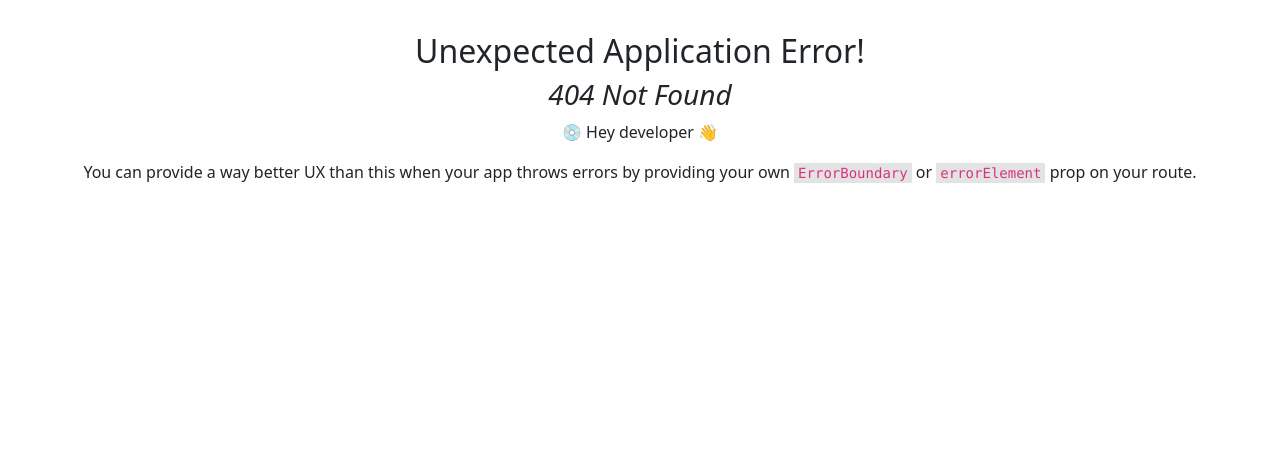
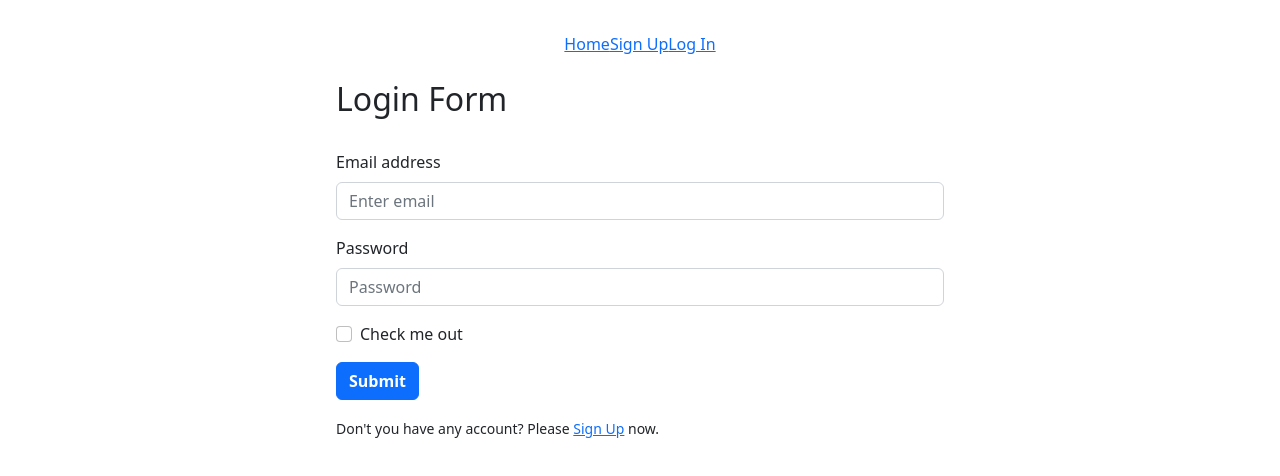
Before and after one commit to nusratBD/react-firebase-email-password-authentication, a React (Vite) app: page /log-in in a window 1280 px wide. Before the commit this address had no page. Shown: the top 476 px of the page. Built offline with nearby package versions, Linux system fonts and the light colour scheme.

Commit message:
Log in Completed

```diff
--- a/src/Header/Header.jsx
+++ b/src/Header/Header.jsx
@@ -6,6 +6,7 @@ const Header = () => {
         <div>
             <Link to='/'>Home</Link>
             <Link to='/sign-up'>Sign Up</Link>
+            <Link to='/log-in'>Log In</Link>
         </div>
     );
 };
--- a/src/Login/Login.jsx
+++ b/src/Login/Login.jsx
@@ -1,9 +1,55 @@
-import React from 'react';
+import React, { useState } from 'react';
+import Button from 'react-bootstrap/Button';
+import Form from 'react-bootstrap/Form';
+import { Link } from 'react-router-dom';
+import { getAuth, signInWithEmailAndPassword } from "firebase/auth";
+import app from '../assets/firebase/firebase.init';
+const auth = getAuth(app);
+const Login = () => {
+    const [error, setError] = useState('');
+    const [success, setSuccess] = useState('');
+    const handleLogin = (event) => {
+        event.preventDefault();
+        const login = event.target;
+        const email = login.email.value;
+        const password = login.password.value;
+        setError('');
+        setSuccess('');
+        signInWithEmailAndPassword(auth, email, password)
+            .then((userCredential) => {
+                // Signed in
+                const user = userCredential.user;
+                setSuccess('Log in Successful');
+            })
+            .catch((error) => {
+                setError(error.message);
+            });
+    }
+    return (
+        <div className='w-50 mx-auto text-start'>
+            <br></br>
+            <h2>Login Form</h2>
+            <br></br>
+            <Form onSubmit={handleLogin}>
+                <Form.Group className="mb-3" controlId="formBasicEmail">
+                    <Form.Label>Email address</Form.Label>
+                    <Form.Control type="email" placeholder="Enter email" name='email' required />
+                </Form.Group>
 
-const Login = () => {
-    return (
-        <div>
-
+                <Form.Group className="mb-3" controlId="formBasicPassword">
+                    <Form.Label>Password</Form.Label>
+                    <Form.Control type="password" placeholder="Password" name='password' required />
+                </Form.Group>
+                <Form.Group className="mb-3" controlId="formBasicCheckbox">
+                    <Form.Check type="checkbox" label="Check me out" />
+                </Form.Group>
+                <p className='text-danger fw-bold'>{error}</p>
+                <Button variant="primary fw-bold" type="submit">
+                    Submit
+                </Button>
+            </Form>
+            <p className='text-success fw-bold'>{success}</p>
+            <div><small>Don't you have any account? Please <Link to='/sign-up'>Sign Up</Link> now.</small></div>
         </div>
     );
 };
--- a/src/SignUp/SignUp.jsx
+++ b/src/SignUp/SignUp.jsx
@@ -3,6 +3,7 @@ import Button from 'react-bootstrap/Button';
 import Form from 'react-bootstrap/Form';
 import { getAuth, createUserWithEmailAndPassword } from "firebase/auth";
 import app from '../assets/firebase/firebase.init';
+import { Link } from 'react-router-dom';
 const auth = getAuth(app);
 const SignUp = () => {
     const [error, setError] = useState('');
@@ -64,6 +65,7 @@ const SignUp = () => {
                 </Button>
                 <p className='text-success fw-bold'>{success}</p>
             </Form>
+            <div><small>Already have an account? Please <Link to='/log-in'>log in</Link>.</small></div>
         </div>
     );
 };
--- a/src/main.jsx
+++ b/src/main.jsx
@@ -22,6 +22,10 @@ const router = createBrowserRouter([
       {
         path:'/sign-up',
         element: <SignUp></SignUp>
+      },
+      {
+        path: '/log-in',
+        element: <Login></Login>
       }
     ]
   },
```
